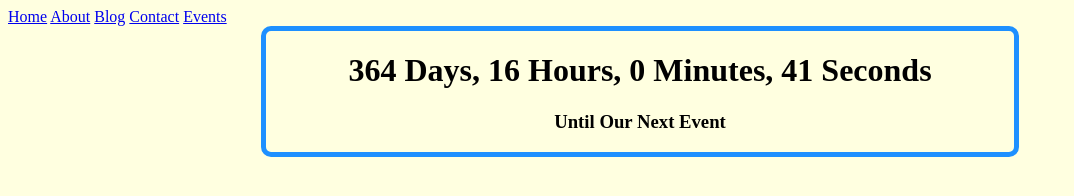
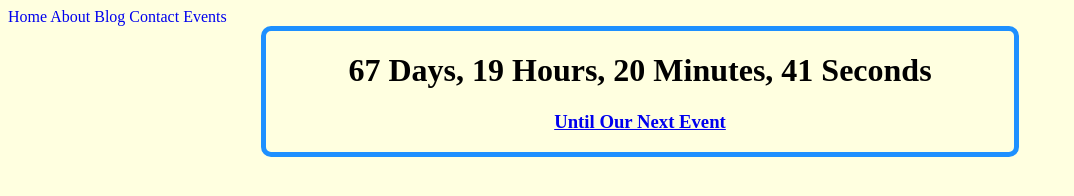
Before and after one commit to Foothills-Robotics-6888/Foothills-Robotics-6888.github.io, a plain HTML site: page src/index.html in a window 1280 px wide. Shown: the whole page, without its empty margins (0-1074 px from the left). Drawn offline with Linux system fonts and the light colour scheme.

Commit message:
adjusted counter

```diff
--- a/src/Elements/Counter.js
+++ b/src/Elements/Counter.js
@@ -29,7 +29,7 @@ class Counter extends HTMLElement {
 
         this.innerHTML = `<div class="mainPoint">
         <h1 id="countdown">&nbsp;</h1>
-        <h3 id="label"></h3>
+        <h3> <a id="label" href="pages/events.html"></a> </h3>
         </div>`
 
         setInterval(() => {
--- a/src/Elements/Header.js
+++ b/src/Elements/Header.js
@@ -10,10 +10,10 @@ class WebHeader extends HTMLElement {
 
     static nav = `<nav>
         <a href="index.html">Home</a>
-        <a href="about.html">About</a>
-        <a href="blog.html">Blog</a>
-        <a href="contact.html">Contact</a>
-        <a href="events.html">Events</a>
+        <a href="pages/about.html">About</a>
+        <a href="pages/blog.html">Blog</a>
+        <a href="pages/contact.html">Contact</a>
+        <a href="pages/events.html">Events</a>
     </nav>`;
 
     render() {
--- a/src/index.html
+++ b/src/index.html
@@ -9,7 +9,7 @@
 
     <main>
 
-        <test-counter start="October 31, 2026 8:40:00", end="October 31, 2026 8:41:00"></test-counter>
+        <test-counter start="January 7, 2026 12:00:00", end="January 7, 2026 14:00:00"></test-counter>
         <script src="Elements/Counter.js"></script>
 
     </main>
--- a/src/styles.css
+++ b/src/styles.css
@@ -2,6 +2,15 @@
 header {
     display: inline;
     background-color: yellow;
+
+    a {
+      text-decoration: none;
+    }
+    a:hover {
+      text-decoration: underline;
+      background-color: #CCCC00;
+      border-radius: 10px;
+    }
 }
 
 /*========================common tools=======================================*/
@@ -30,10 +39,12 @@ header {
   background: yellow;
   border-radius: 10px;
 }
+
 ::-webkit-scrollbar-thumb:hover {
   background: #CCCC00;
   border-radius: 10px;
 }
+
 body {
-    background-color: lightyellow;
+  background-color: lightyellow;
 }
```
Also changed, not shown: src/Pages/about.html (+1 -0 lines), src/Pages/blog.html (+1 -0 lines), src/Pages/contact.html (+1 -0 lines), src/Pages/events.html (+1 -0 lines).
